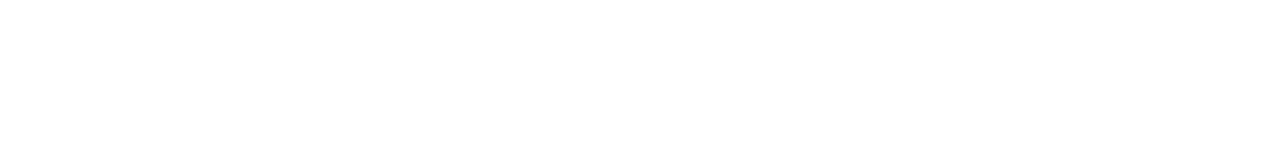
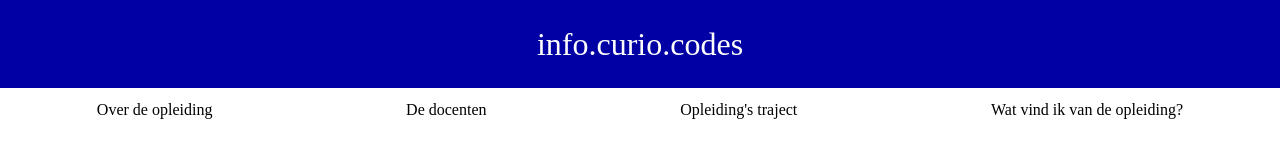
Before and after one commit to LennartWinter/opendag, a plain HTML site: page index.html in a window 1280 px wide. Drawn offline with Linux system fonts and the light colour scheme.

Commit message:
Header and navigation loutline

```diff
--- /dev/null
+++ b/css/style.css
@@ -0,0 +1,27 @@
+*{
+    margin: 0 auto;
+    padding: 0;
+}
+.banner{
+    background-color: #0000a4;
+    padding-bottom: 2%;
+}
+.banner p{
+    color: #fff;
+    font-size: 2em;
+    text-align: center;
+    padding-top: 2%;
+}
+.nav{
+    background-color: #fff;
+    padding-top: 1%;
+    padding-bottom: 1%;
+}
+nav{
+    text-align: center;
+    display: flex;
+    justify-content: space-around;
+}
+.opleiding:hover{
+    display: show;
+}
--- a/index.html
+++ b/index.html
@@ -3,9 +3,23 @@
 <head>
     <meta charset="UTF-8">
     <meta name="viewport" content="width=device-width, initial-scale=1.0">
+    <link rel="stylesheet" href="css/style.css">
+    <script src="js/main.js"></script>
     <title>Curio - Opendag</title>
 </head>
 <body>
-
+    <header>
+        <div class="banner">
+            <p>info.curio.codes</p>
+        </div>
+        <div class="nav">
+            <nav>
+                <p class="opleiding">Over de opleiding</p>
+                <p>De docenten</p>
+                <p>Opleiding's traject</p>
+                <p>Wat vind ik van de opleiding?</p>
+            </nav>
+        </div>
+    </header>
 </body>
 </html>
```
Also changed, not shown: js/main.js (added).
